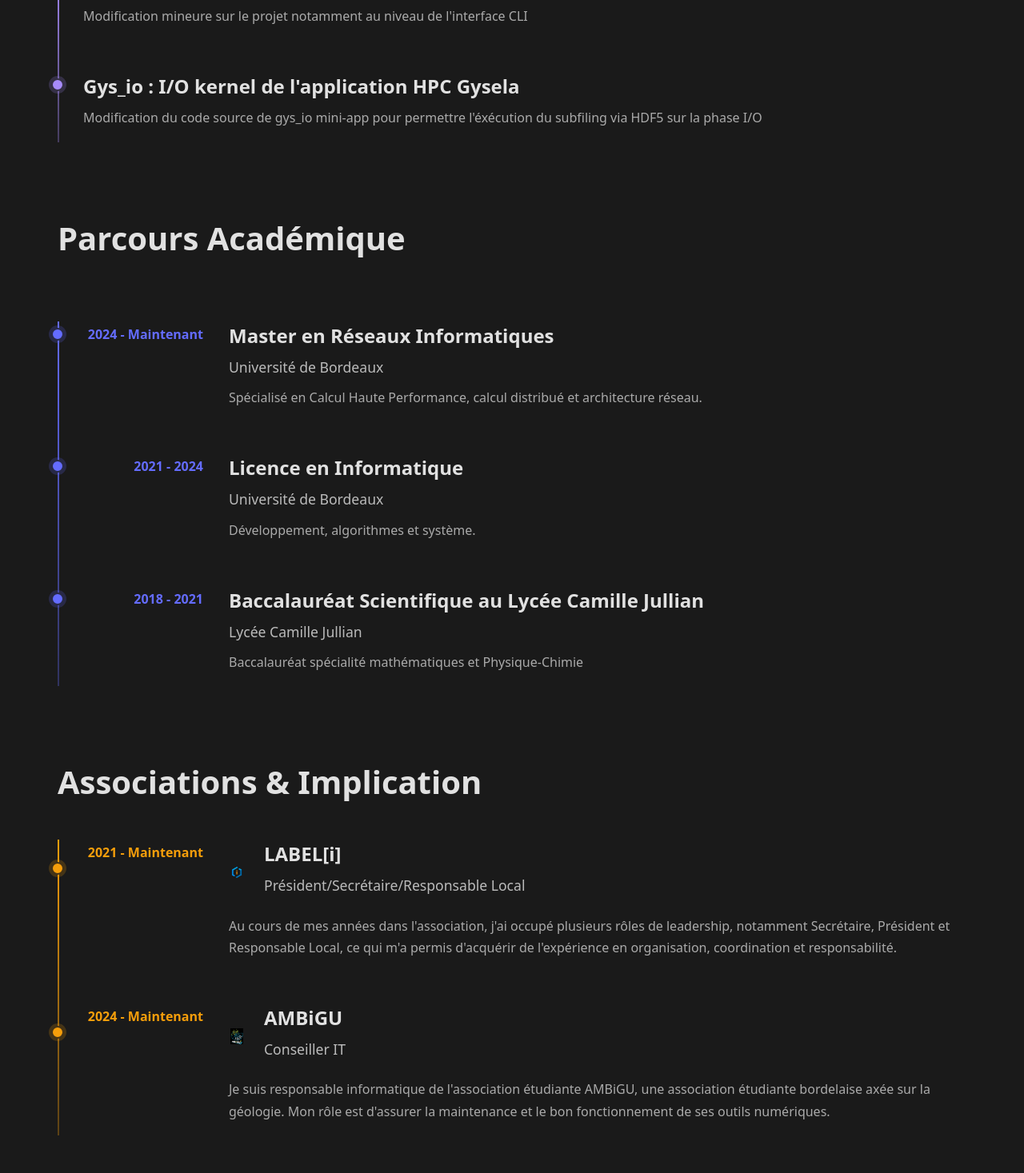
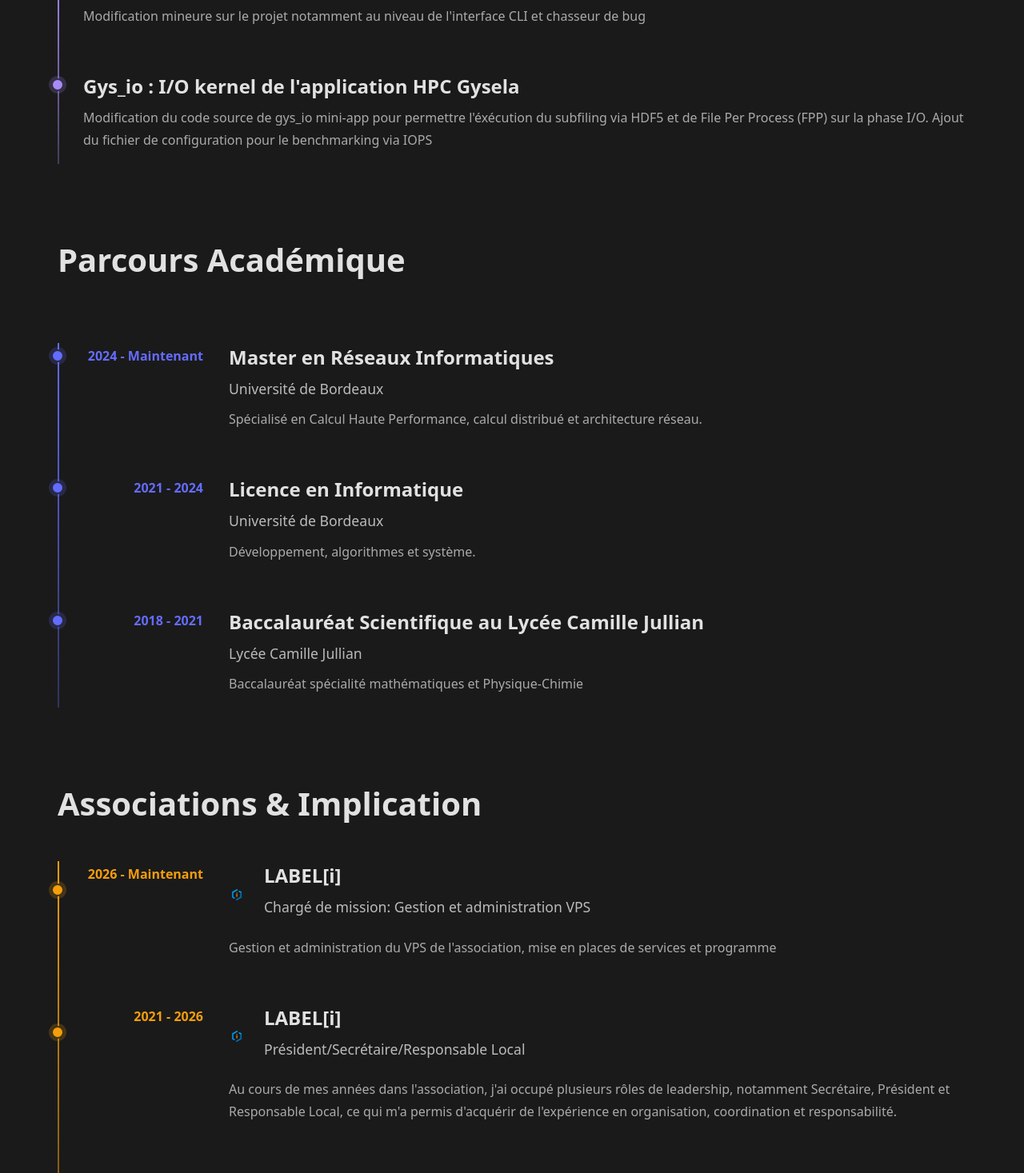
Before and after one commit to AlexLoup33/portfolio-website, a Vue app: page / in a window 1280 px wide. Shown: the part 2000-3467 px from the top of the page at 80% size. Built offline with nearby package versions, Linux system fonts and the light colour scheme.

Commit message:
[Add] Scientific Contribution
Adding contribution section made on IOPS & Gysela mini app io and also updated resume with those part

```diff
--- a/src/components/Home.vue
+++ b/src/components/Home.vue
@@ -27,6 +27,7 @@ export default defineComponent({
             },
             // On ne stocke que les IDs techniques ici
             associationsList: [
+                { id: 'labeli_vps', name: 'LABEL[i]', logo: labelILogo},
                 { id: 'labeli', name: 'LABEL[i]', logo: labelILogo },
                 { id: 'ambigu', name: 'AMBiGU', logo: ambiguLogo }
             ],
--- a/src/locale/en.json
+++ b/src/locale/en.json
@@ -56,11 +56,11 @@
     "title": "Scientific Contributions",
     "iops": {
       "title": "IOPS : I/O benchmarking tool",
-      "description": "Minor modification on the project notably on the CLI interface"
+      "description": "Minor modification on the project notably on the CLI interface and bug finder."
     },
     "gys_io": {
       "title": "Gys_io : I/O kernel of the Gysela HPC application",
-      "description": "Modification of the gys_io mini-app source code to enable subfiling execution via HDF5 during the I/O phase"
+      "description": "Modification of the gys_io mini-app source code to enable subfiling execution via HDF5 and File Per Process (FPP) during the I/O phase. Adding configuration script for benchmarking I/O performances with IOPS"
     }
   },
   "academic": {
@@ -84,13 +84,18 @@
     }
   },
   "associations": {
+    "labeli_vps": {
+      "date": "2026 - Now",
+      "role": "VPS admin",
+      "description": "Project management for administration of LABEL[i] VPS"
+    },
     "labeli": {
-      "date": "2021 - Now",
+      "date": "2021 - 2026",
       "role": "President/Secretary/Local Manager",
       "description": "During my years in the association, I held several leadership roles, including Secretary, President, and Local Coordinator, which allowed me to gain experience in organization, coordination, and responsibility."
     },
     "ambigu": {
-      "date": "2024 - Now",
+      "date": "2024 - 2026",
       "role": "IT Advisor",
       "description": "I am responsible for the IT infrastructure of the student association AMBiGU, a geology-focused student organization, ensuring the maintenance and proper functioning of its digital tools."
     }
--- a/src/locale/fr.json
+++ b/src/locale/fr.json
@@ -56,11 +56,11 @@
     "title":"Contributions Scientifiques",
     "iops": {
       "title": "IOPS : I/O benchmarking tool",
-      "description": "Modification mineure sur le projet notamment au niveau de l'interface CLI"
+      "description": "Modification mineure sur le projet notamment au niveau de l'interface CLI et chasseur de bug"
     },
     "gys_io": {
       "title": "Gys_io : I/O kernel de l'application HPC Gysela",
-      "description": "Modification du code source de gys_io mini-app pour permettre l'éxécution du subfiling via HDF5 sur la phase I/O"
+      "description": "Modification du code source de gys_io mini-app pour permettre l'éxécution du subfiling via HDF5 et de File Per Process (FPP) sur la phase I/O. Ajout du fichier de configuration pour le benchmarking via IOPS"
     }
   },
   "academic": {
@@ -84,13 +84,19 @@
     }
   },
   "associations": {
+    "labeli_vps": {
+      "date": "2026 - Maintenant",
+      "role": "Chargé de mission: Gestion et administration VPS",
+      "description": "Gestion et administration du VPS de l'association, mise en places de services et programme"
+
+    },
     "labeli": {
-      "date": "2021 - Maintenant",
+      "date": "2021 - 2026",
       "role": "Président/Secrétaire/Responsable Local",
       "description": "Au cours de mes années dans l'association, j'ai occupé plusieurs rôles de leadership, notamment Secrétaire, Président et Responsable Local, ce qui m'a permis d'acquérir de l'expérience en organisation, coordination et responsabilité."
     },
     "ambigu": {
-      "date": "2024 - Maintenant",
+      "date": "2024 - 2026",
       "role": "Conseiller IT",
       "description": "Je suis responsable informatique de l'association étudiante AMBiGU, une association étudiante bordelaise axée sur la géologie. Mon rôle est d'assurer la maintenance et le bon fonctionnement de ses outils numériques."
     }
--- a/src/locale/jp.json
+++ b/src/locale/jp.json
@@ -56,11 +56,11 @@
     "title": "科学的貢献",
     "iops": {
       "title": "IOPS : I/O benchmarking tool",
-      "description": "プロジェクトに対するマイナーな変更、特にCLIインターフェースに関するもの"
+      "description": "プロジェクトに対する軽微な修正を実施し、主にCLIインターフェースの改善およびバグ修正に貢献"
     },
     "gys_io": {
       "title": "Gys_io : Gysela HPCアプリケーションのI/Oカーネル",
-      "description": "I/Oフェーズ中にHDF5経由でのサブファイル実行を有効にするためのgys_io mini-appソースコードの変更"
+      "description": "I/Oフェーズにおいて、HDF5を用いたサブファイリング（Subfiling）およびFile Per Process（FPP）を実行可能にするため、gys_io mini-appのソースコードを改修。さらに、IOPSによるベンチマーク実行のための設定ファイルを追加"
     }
   },
   "academic": {
@@ -83,16 +83,21 @@
       "description": "数学と物理化学のバカロレア"
     }
   },
-  "associations": {
+"associations": {
+    "labeli_vps": {
+      "date": "2026 - 現在",
+      "role": "VPS管理・運用担当",
+      "description": "協会のVPSの管理・運用を担当し、各種サービスやプログラムの導入・保守を実施。"
+    },
     "labeli": {
-      "date": "2021 - 現在",
-      "role": "会長/書記/ローカルマネージャー",
-      "description": "協会での数年間、書記、会長、ローカルコーディネーターなど、いくつかのリーダーシップの役割を務め、組織、調整、責任の経験を積むことができました。"
+      "date": "2021 - 2026",
+      "role": "会長／書記／ローカル責任者",
+      "description": "協会で活動した数年間にわたり、書記、会長、ローカル責任者など複数のリーダーシップ職を務め、組織運営、調整能力、および責任感を培いました。"
     },
     "ambigu": {
-      "date": "2024 - 現在",
+      "date": "2024 - 2026",
       "role": "ITアドバイザー",
-      "description": "地質学に焦点を当てた学生組織である学生協会AMBiGUのITインフラストラクチャを担当し、デジタルツールの維持と適切な機能を確保しています。"
+      "description": "ボルドーの学生団体であり地質学を専門とするAMBiGUにおいて、情報システムの管理を担当。デジタルツールの保守および安定運用を確保しています。"
     }
   },
   "work": {
```
Also changed, not shown: 1 other file (tests, documents, lock files or other folders).
